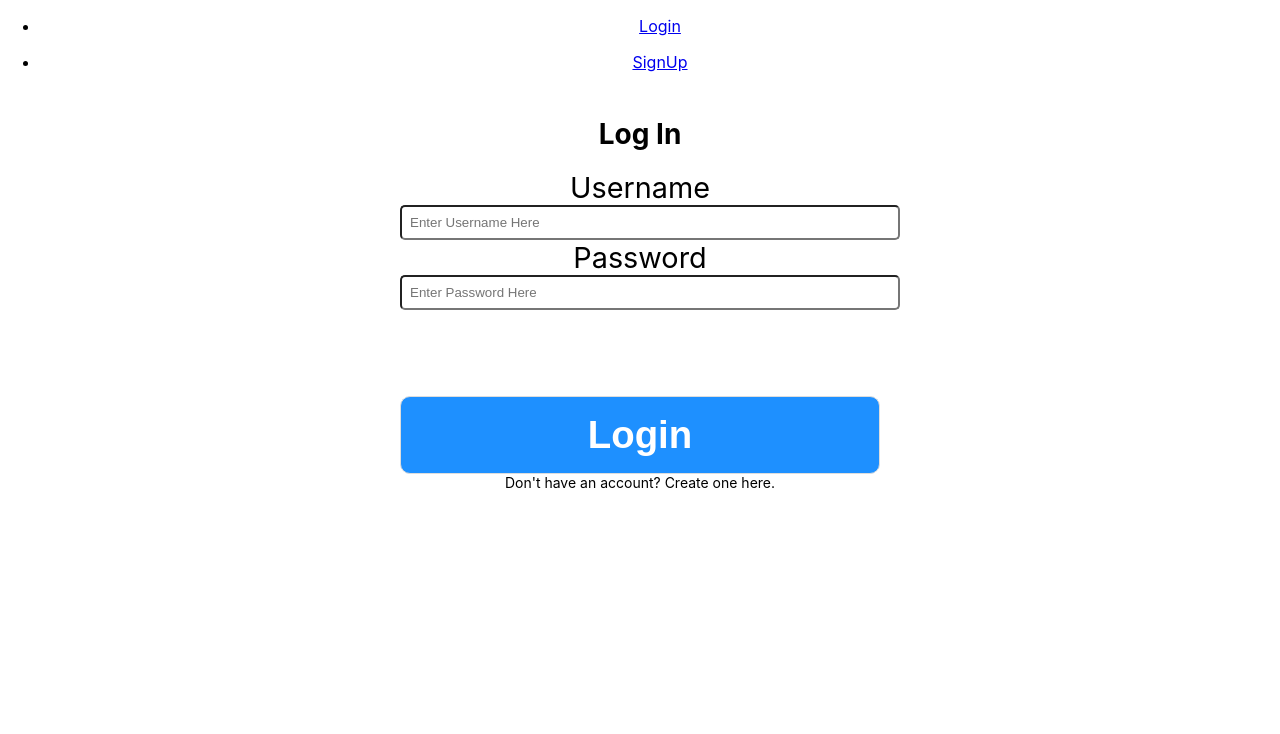
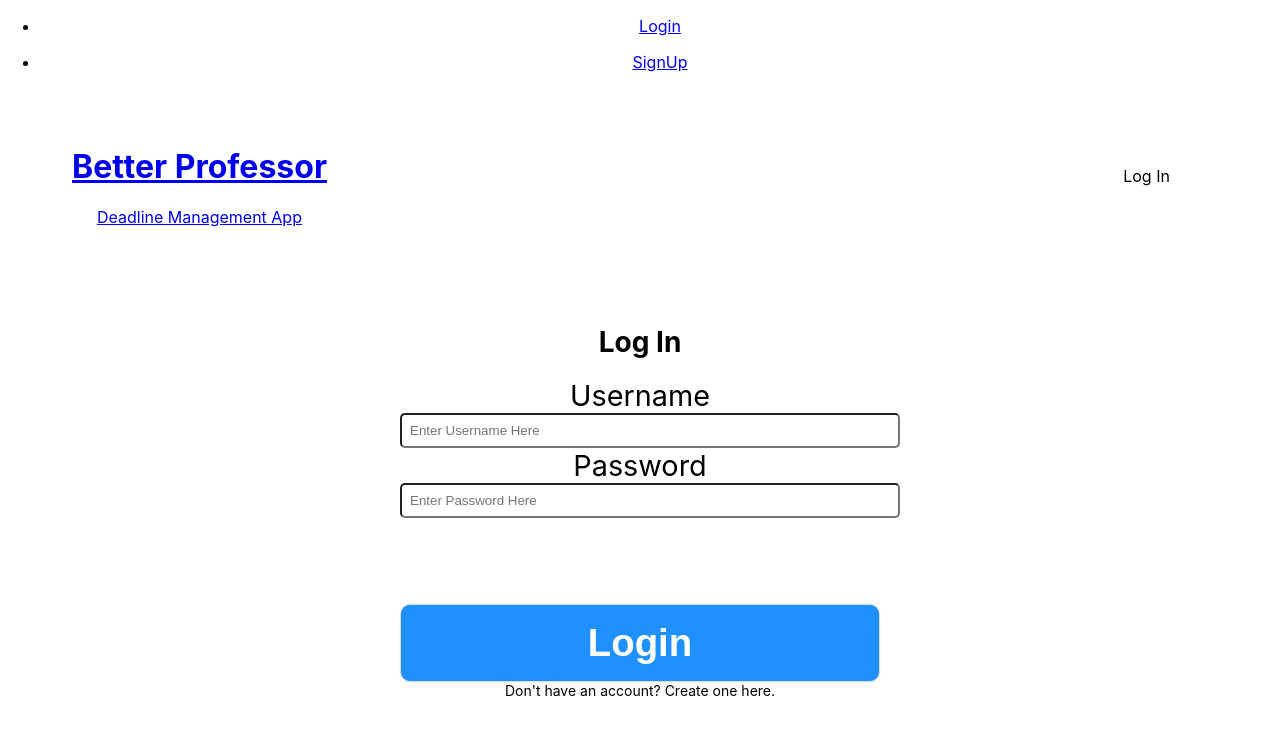
Before and after one commit to BW-Better-Professor-2/front-end, a React (Create React App) app in the folder better-professor2/: page /login in a window 1280 px wide. Shown: the top 734 px of the page. Built offline with nearby package versions, Linux system fonts and the light colour scheme.

Commit message:
added in the header component, will format when the navigation component is added

```diff
--- a/better-professor2/src/App.js
+++ b/better-professor2/src/App.js
@@ -1,6 +1,7 @@
 import React from 'react';
 import { BrowserRouter as Router, Route, Link, Switch } from 'react-router-dom';
 import PrivateRoute from './components/PrivateRoute';
+import Header from './components/Header';
 import Login from './components/Login';
 import SignUp from './components/Signup';
 import './App.css';
@@ -22,6 +23,8 @@ function App() {
           </li>
         </ul>
 
+        <Header />
+
         <Switch>
           <Route path='/login' component={Login} />
           <Route path='/signup' component={SignUp} />
--- a/better-professor2/src/components/Header.js
+++ b/better-professor2/src/components/Header.js
@@ -0,0 +1,40 @@
+import React from 'react';
+import {Link, useHistory} from 'react-router-dom';
+import {Head, HeadContainer, HLeft, HRight} from './styled-components';
+
+function Header() {
+    const history = useHistory();
+
+    const delToken = () => {
+      localStorage.removeItem("token");
+      localStorage.removeItem("professorID");
+      history.push("/");
+    }
+
+    return(
+      <HeadContainer>
+        <Head>
+          <Link to="/">
+            <HLeft>
+                <div id="headerLogo"> {/* Header Logo Here */} </div>
+                <div className="h-left">
+                  <h1 id="app-name">Better Professor</h1>
+                  <span id="app-description">Deadline Management App</span>
+                </div>
+            </HLeft>
+          </Link>
+          <HRight>
+          {localStorage.getItem("token") && localStorage.getItem("professorID") && (
+            <div id="header-login" onClick={delToken}>Log Out</div>
+          )}
+          {!localStorage.getItem("token") && !localStorage.getItem("professorID") && (
+            <div id="header-login" onClick={()=>history.push("/")}>Log In</div>
+          )}
+
+          </HRight>
+        </Head>
+      </HeadContainer>
+    );
+  }
+
+  export default Header;
--- a/better-professor2/src/components/styled-components.js
+++ b/better-professor2/src/components/styled-components.js
@@ -49,6 +49,33 @@ export const FormPage = styled.div`
   margin-top: 5rem;
 `;
 
+export const Head = styled.header`
+  width: 90%;
+  height: 11rem;
+  display: flex;
+  margin-bottom: 2rem;
+  align-items: center;
+  justify-content: space-between;
+`;
+
+export const HeadContainer = styled.div`
+display: flex;
+justify-content: center;
+`
+
+export const HLeft = styled.div`
+  display: flex;
+  padding: .5rem;
+  align-items: center;
+`;
+
+export const HRight = styled.div`
+  justify-content: space-between;
+  display: flex;
+  align-items: center;
+  margin-right: 4%;
+  `
+
 export const Input = styled.input`
   border-radius: 5px;
   padding: .5rem;
```
